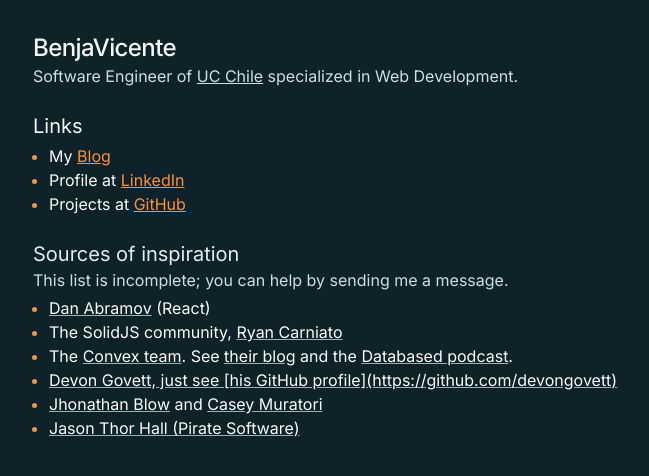
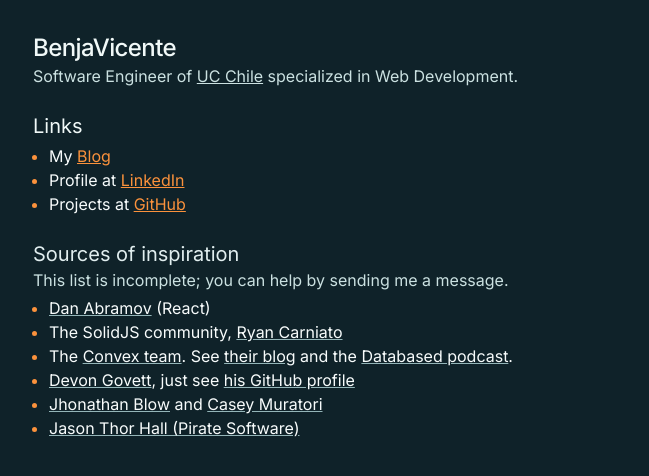
Before and after one commit to benjavicente/benjavicente.dev, a Next.js app: page / in a window 1280 px wide. Shown: the top 476 px of the page, without its empty margins (303-952 px from the left). Built offline with nearby package versions, Linux system fonts and the light colour scheme.

Commit message:
fix link

```diff
--- a/src/app/page.tsx
+++ b/src/app/page.tsx
@@ -35,9 +35,8 @@
 					the <a href="https://www.convex.dev/podcast">Databased podcast</a>.
 				</li>
 				<li>
-					<a href="https://bsky.app/profile/devongovett.bsky.social">
-						Devon Govett, just see [his GitHub profile](https://github.com/devongovett)
-					</a>
+					<a href="https://bsky.app/profile/devongovett.bsky.social">Devon Govett</a>, just see{" "}
+					<a href="https://github.com/devongovett">his GitHub profile</a>
 				</li>
 				<li>
 					<a href="https://x.com/Jonathan_Blow">Jhonathan Blow</a> and <a href="https://caseymuratori.com/">Casey Muratori</a>
```
